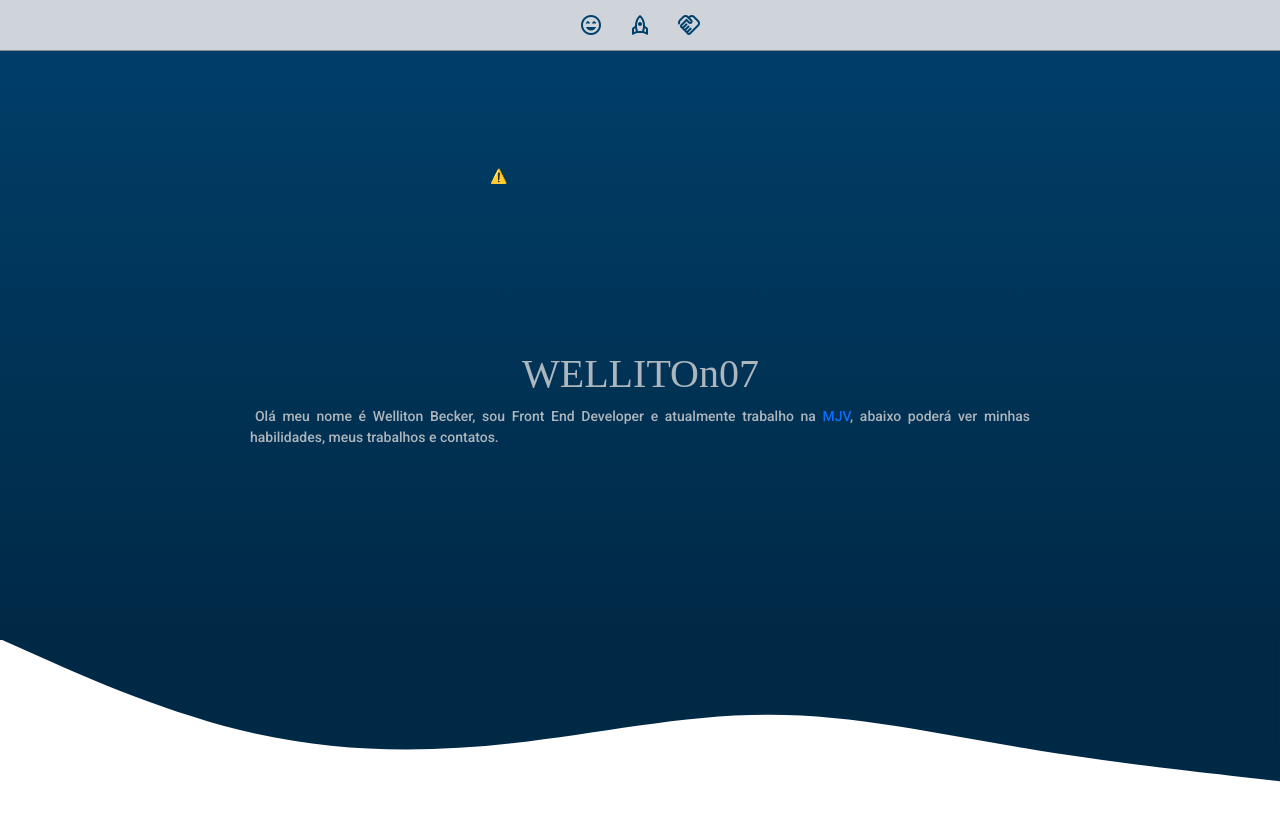
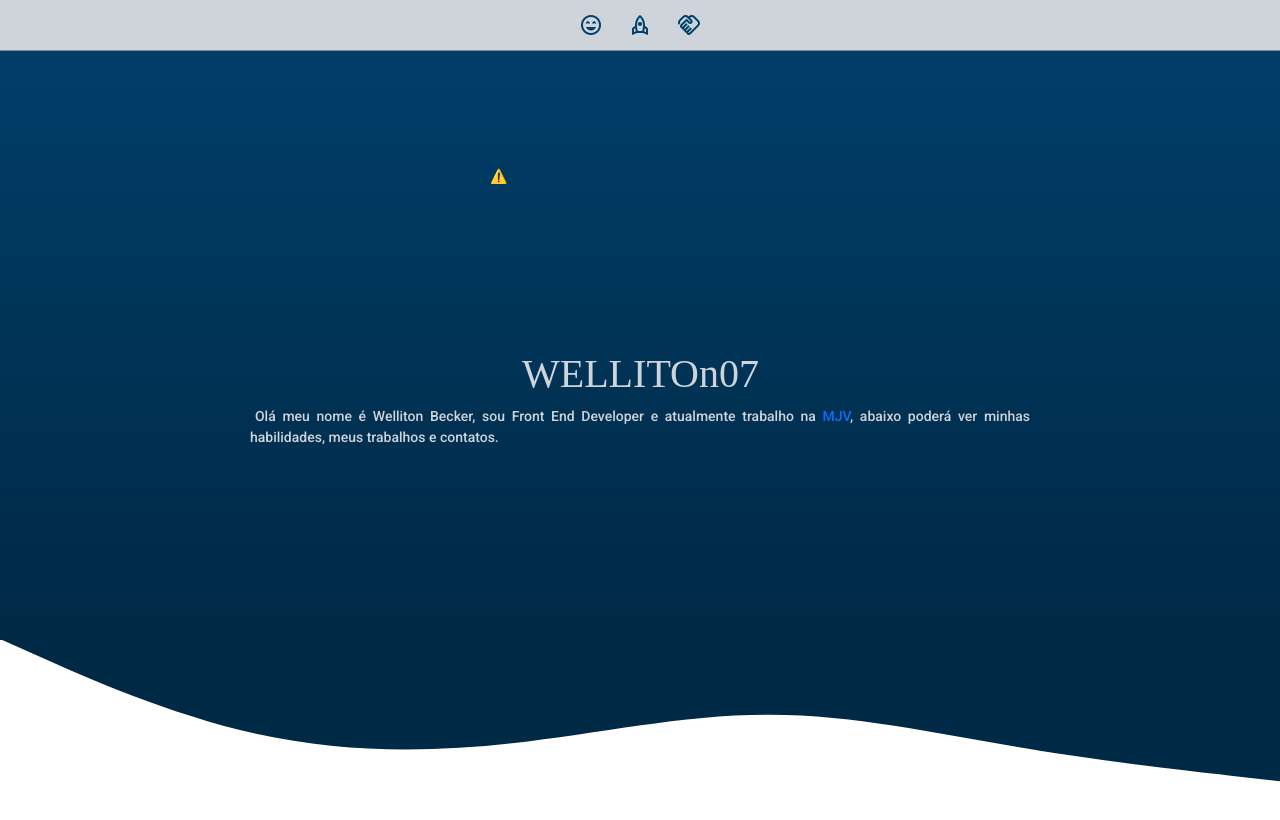
Before and after one commit to WELLITOn07/My-Portfolio, an Angular app: page / in a window 1280 px wide. Shown: the top 820 px of the page. Built offline with nearby package versions, Linux system fonts and the light colour scheme; no server answers; a web font is replaced by a local one.

Commit message:
fix(scrollbar/variables) ajusted color of the variable color and scroolbar color

```diff
--- a/src/global/scss/1-base/_reset.scss
+++ b/src/global/scss/1-base/_reset.scss
@@ -8,8 +8,8 @@
 }
 
 html {
+  overflow-x: hidden;
   @include scrollbar.designScrollbar;
-  overflow-x: hidden;
 }
 
 body {
--- a/src/global/scss/1-base/_variables.scss
+++ b/src/global/scss/1-base/_variables.scss
@@ -1,5 +1,4 @@
 $primary-color: #002945;
 $light-color: #00406C;
 $dark-color: #00111C;
-$whiteSmoke: rgba(245, 245, 245, 0.877);
-$dark-subtle: #ADB5BD;
+$dark-subtle: #CED4DA;
--- a/src/global/scss/3-modules/_nav-buttons-hover.scss
+++ b/src/global/scss/3-modules/_nav-buttons-hover.scss
@@ -28,7 +28,7 @@ nav {
 
 
   span:hover {
-    color: variables.$whiteSmoke;
+    color: variables.$dark-subtle;
   }
 
   a:hover:after {
--- a/src/global/scss/3-modules/_scrollbar.scss
+++ b/src/global/scss/3-modules/_scrollbar.scss
@@ -3,12 +3,12 @@
 @mixin designScrollbar {
     scroll-behavior: smooth;
     ::-webkit-scrollbar {
-        width: 5px;
+        width: 7px;
+        background-color: variables.$dark-subtle;
 
         &-thumb {
-            width: 5px;
             border-radius: 5px;
-            border: 1px solid variables.$whiteSmoke;
+            border: 1px solid variables.$dark-subtle;
             background-color: variables.$primary-color;
         }
     }
```
